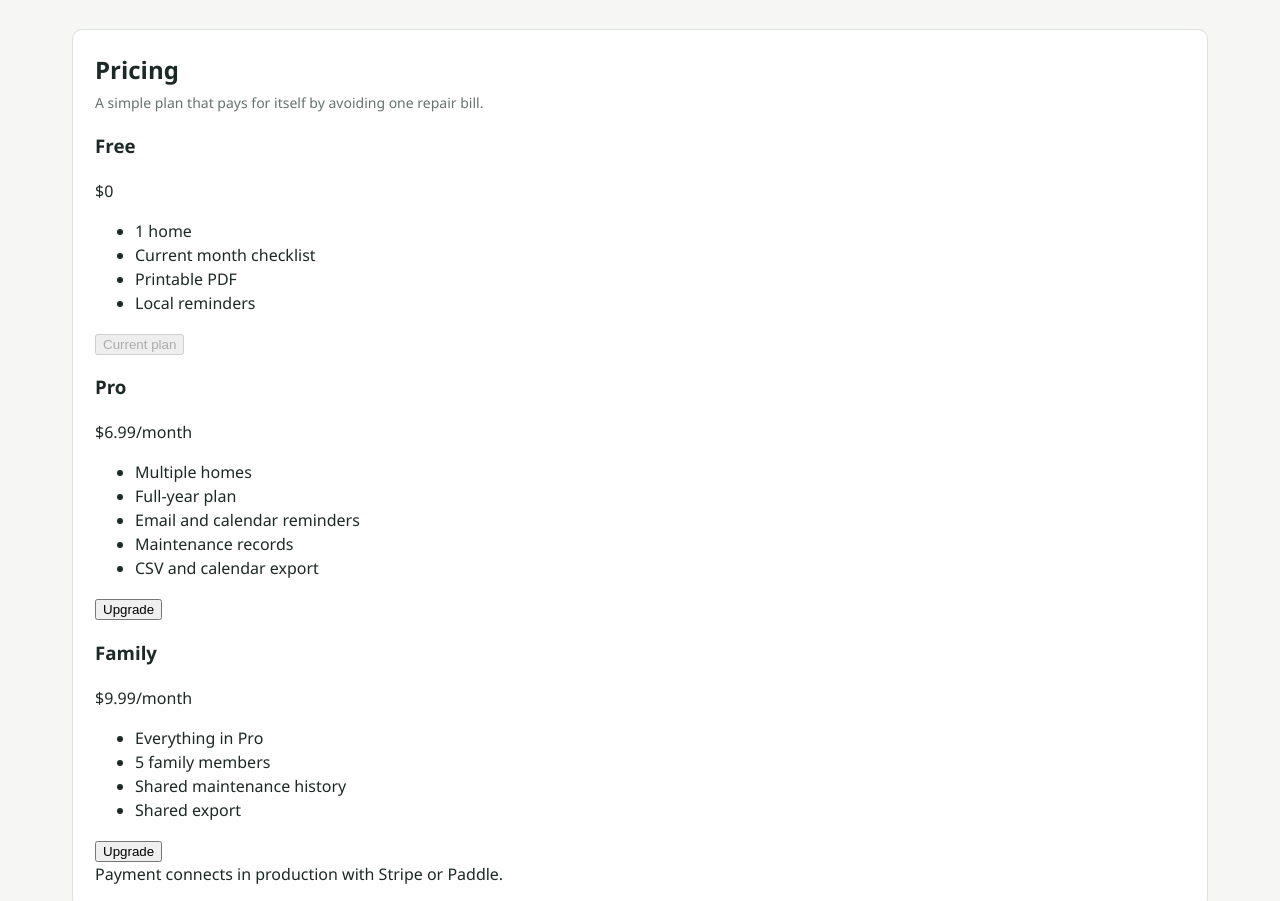
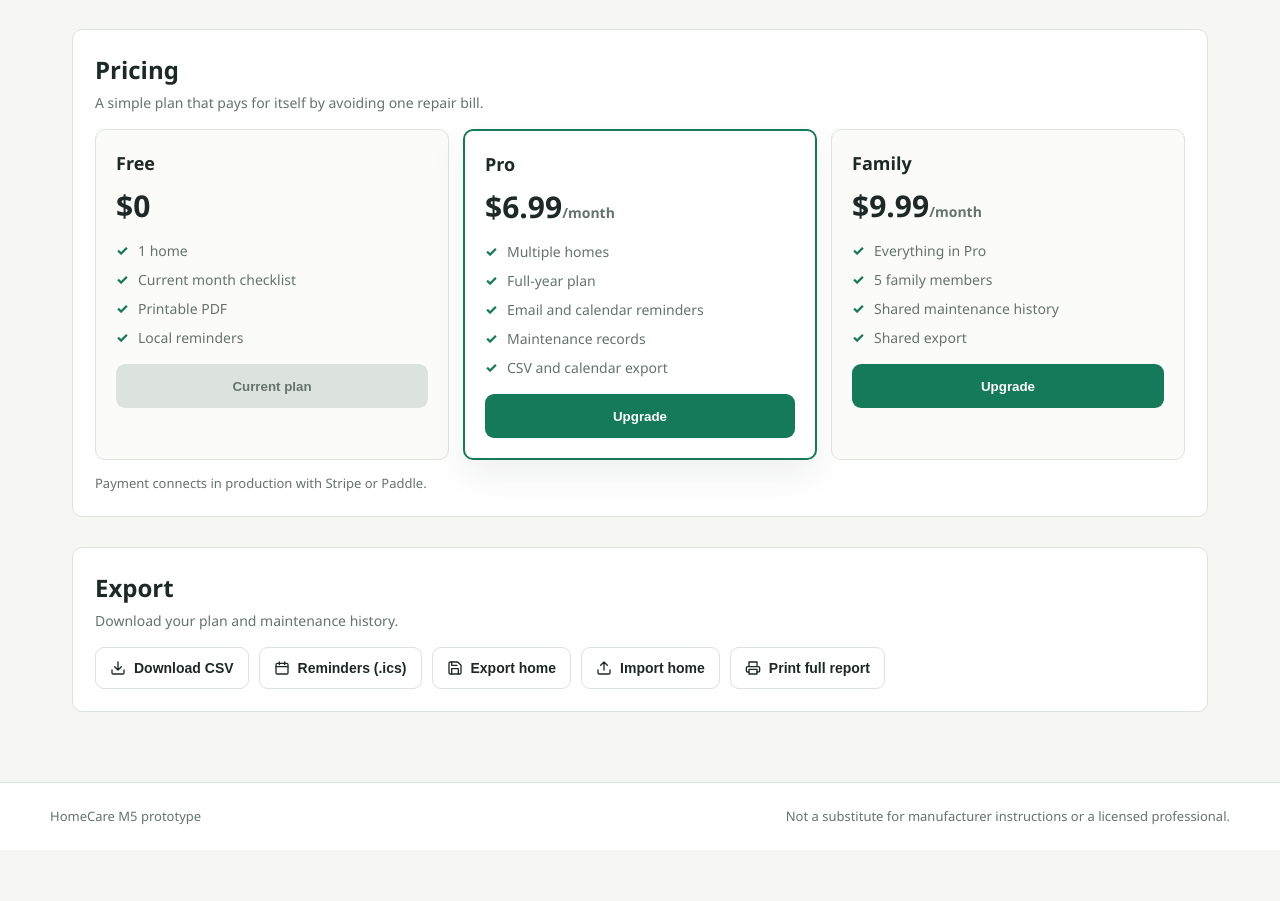
Before and after one commit to phoebobo/HomeCare, a plain HTML site: page index.html in a window 1280 px wide. Shown: the part 3248-4149 px from the top of the page. After the commit the page ends 4098 px from the top, so only its background shows below. Drawn offline with Linux system fonts and the light colour scheme.

Commit message:
Rename to HomeCare and add pricing value proposition

```diff
--- a/styles.css
+++ b/styles.css
@@ -177,3 +177,19 @@ body.print-full .record-row { display: block; border: 0; padding: 2px 0; }
   .results-head h2 { font-size: 14px; margin: 0; }
   .results-meta { font-size: 10px; }
 }
+
+.pricing-grid { display: grid; grid-template-columns: repeat(3, minmax(0, 1fr)); gap: 14px; }
+.plan-card { border: 1px solid var(--line); border-radius: 10px; padding: 20px; background: #fbfcfa; }
+.plan-card.featured { border: 2px solid var(--accent); background: #fff; box-shadow: var(--shadow); }
+.plan-card h3 { margin: 0 0 6px; font-size: 18px; letter-spacing: 0; }
+.plan-price { font-size: 30px; font-weight: 800; color: var(--ink); margin-bottom: 12px; }
+.plan-price span { font-size: 14px; font-weight: 600; color: var(--muted); }
+.plan-features { margin: 0 0 16px; padding: 0; list-style: none; display: grid; gap: 8px; font-size: 14px; color: var(--muted); }
+.plan-features li { padding-left: 22px; position: relative; }
+.plan-features li::before { content: "✓"; position: absolute; left: 0; color: var(--accent); font-weight: 800; }
+.plan-button { width: 100%; min-height: 44px; border: 0; border-radius: 9px; background: var(--accent); color: #fff; font-weight: 800; cursor: pointer; }
+.plan-button.current { background: var(--line); color: var(--muted); cursor: default; }
+.pricing-note { margin-top: 14px; font-size: 13px; color: var(--muted); }
+@media (max-width: 860px) {
+  .pricing-grid { grid-template-columns: 1fr; }
+}
```
